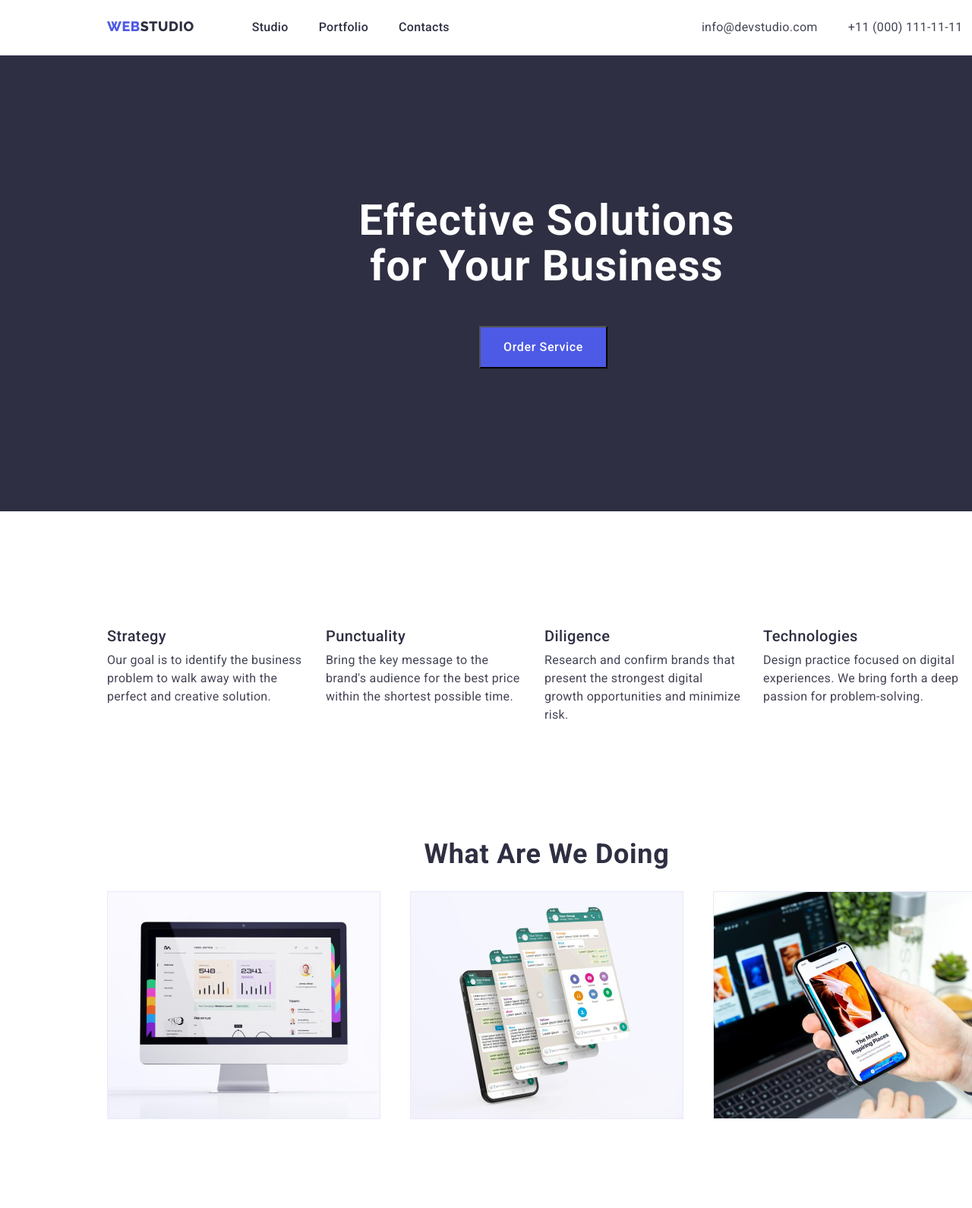
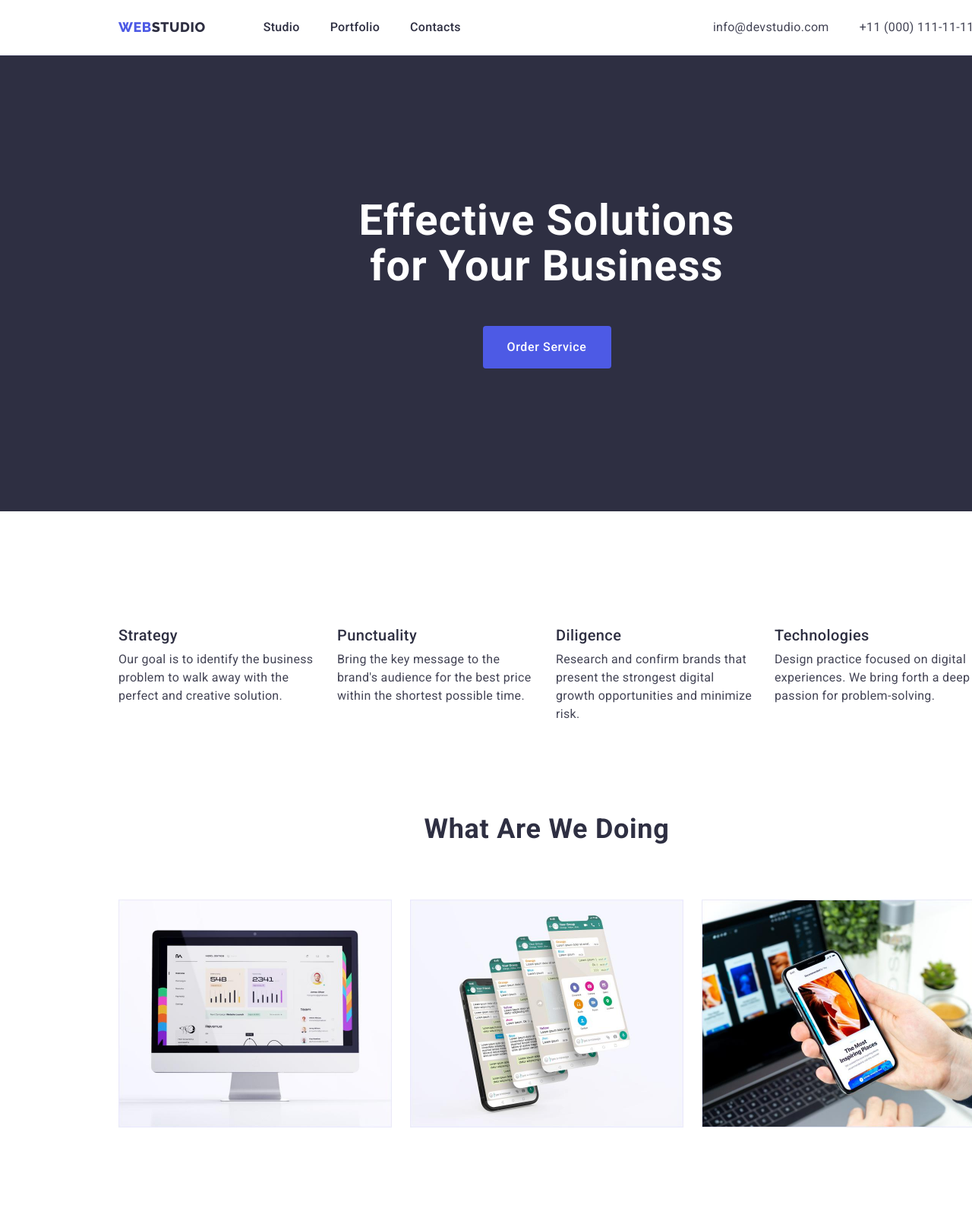
Before and after one commit to KaterynaKarabanova/goit-hw-03, a plain HTML site: page index.html in a window 1280 px wide. Shown: the top 1590 px of the page at 76% size. Drawn offline with nearby package versions, Linux system fonts and the light colour scheme.

```diff
--- a/CSS/style.css
+++ b/CSS/style.css
@@ -54,6 +54,7 @@ header {
     width: 1158px;
     margin-left: auto;
     margin-right: auto;
+    padding: 0 15px 0 15px;
 }
 
 .list {
@@ -82,7 +83,7 @@ nav,
     line-height: 1.17;
     letter-spacing: 0.03em;
     text-transform: uppercase;
-
+   margin-right: 76px;
 }
 
 .web {
@@ -91,6 +92,9 @@ nav,
 }
 
 /* navigation*/
+.navigation {
+    align-items: center;
+}
 .navigation-link {
     color: var(--background-navy);
     font-weight: 500;
@@ -98,14 +102,15 @@ nav,
     line-height: 1.5;
     letter-spacing: 0.02em;
     text-decoration: none;
+    padding: 24px 0;
 }
 
-.navigation-list li:first-child {
-    margin-left: 76px;
+
+.navigation-list:not(:first-child) {
+    gap: 40px;
 }
-
-.navigation-list li:not(:first-child) {
-    margin-left: 40px;
+.navigation-list li:last-child {
+    margin-right: 0;
 }
 
 .navigation-link:hover {
@@ -147,8 +152,10 @@ button {
     cursor: pointer;
 }
 
+
 .hero {
     background-color: var(--background-navy);
+    padding: 188px 0;
 }
 
 .hero-title {
@@ -158,9 +165,10 @@ button {
     line-height: 1.07;
     letter-spacing: 0.02em;
     text-align: center;
-    padding-top: 188px;
     margin-bottom: 48px;
-
+    max-width: 496px;
+margin-left: auto;
+    margin-right: auto;
 }
 
 .button-order {
@@ -172,10 +180,13 @@ button {
     line-height: 1.5;
     letter-spacing: 0.04em;
     text-align: center;
-    margin-bottom: 188px;
     min-height: 56px;
+    display: block;
     min-width: 169px;
-    margin-left: 490px;
+    margin-left: auto;
+    margin-right: auto;
+    border: none;
+    border-radius: 4px;
 }
 
 .button-order:hover {
@@ -187,20 +198,23 @@ button {
 }
 
 /* Studio*/
-.container-studio {
-    padding-top: 120px;
+
+.studio-section {
+    padding: 120px 0;
 }
-
 .invisible-title {
-    display: none;
+    visibility: hidden;
 }
 
 .studio {
     display: flex;
     width: 1128px;
     justify-content: space-between;
+    gap: 24px;
 }
-
+.studio:last-child {
+    margin-right: 0;
+}
 .studio-list {
     width: 264px;
 
@@ -213,8 +227,8 @@ button {
     line-height: 1.2;
     letter-spacing: 0.02em;
     margin-bottom: 8px;
-    margin-bottom: 8px;
-    margin-top: 32px;
+
+
 }
 
 .paragraph-text {
@@ -224,11 +238,13 @@ button {
     letter-spacing: 0.02em;
     color: var(--text-slate);
     line-height: 1.5;
-    padding-bottom: 32px;
+
 }
 
 /* activity*/
-
+.activity-section {
+    padding-bottom: 120px;
+}
 .section-title {
     color: var(--background-navy);
     font-weight: 700;
@@ -237,33 +253,48 @@ button {
     text-align: center;
     text-transform: capitalize;
     letter-spacing: 0.02em;
-    padding-top: 120px;
-    padding-bottom: 28px;
+    margin-bottom: 72px;
 }
 
 .activity {
     display: flex;
     justify-content: space-between;
     margin-bottom: 120px;
+    gap: 24px;
 }
 
+.activity:last-child {
+    margin-right: 0;
+}
+.activity-list {
+    width: calc((100% - 48px) / 3);
+}
 /* team */
 .team {
     background-color: var(--background-cloud);
+    padding: 120px 0;
 }
 
 .team-list {
     display: flex;
     justify-content: space-between;
-    padding-bottom: 120px;
+    gap: 24px;
+
 }
-
+.team-list:last-child {
+    margin-right: 0;
+}
 .team-members {
     background-color: var(--base-white);
-    width: 264px;
-
+    width: calc((100% - 72px) / 4);
+    border-radius: 0px 0px 4px 4px;
 }
-
+.team-name-position {
+    padding: 32px 16px;
+}
+.team-names {
+    margin-bottom: 8px;
+}
 .team-names,
 .team-positions {
     text-align: center;
@@ -272,12 +303,12 @@ button {
 /* footer */
 .footer {
     background-color: var(--background-navy);
+    padding: 100px 0;
 }
-
 .logo-footer {
-    padding-top: 100px;
+    display: inline-block;
+    margin-bottom: 16px;
 }
-
 .web-footer {
     color: var(--background-cloud);
 }
@@ -285,9 +316,7 @@ button {
 .footer-text {
     color: var(--background-cloud);
     line-height: 1.5;
-    width: 264px;
-    margin-top: 40px;
-    padding-bottom: 100px;
+    max-width: 264px;
 }
 
 /* PORTFOLIO */
--- a/index.html
+++ b/index.html
@@ -17,7 +17,7 @@
 <body>
   <header class="page-header">
     <div class="container container-header">
-      <nav>
+      <nav class="navigation">
         <a href="./index.html" class="logo link">Web<span class="web">Studio</span></a>
         <ul class="navigation-list list">
           <li> <a href="./index.html" class="navigation-link link">Studio</a></li>
@@ -41,8 +41,8 @@
       </div>
     </section>
 
-    <section>
-      <div class="container container-studio">
+    <section class="studio-section">
+      <div class="container">
         <h2 class="invisible-title">Studio</h2>
         <ul class="studio list">
           <li class="studio-list">
@@ -72,7 +72,7 @@
         </ul>
       </div>
     </section>
-    <section>
+    <section class="activity-section">
       <div class="container">
         <h2 class="section-title">What are we doing</h2>
         <ul class="activity list">
@@ -101,35 +101,35 @@
           <li class="team-members">
             <img src="images/MarkGuerrero.jpg" alt="a portrait photo of Mark Guerrero" width="264">
 
-
+              <div class="team-name-position">
             <h3 class="team-names paragraph-title">Mark Guerrero</h3>
             <p class="team-positions paragraph-text">Product Designer</p>
-
+            </div>
           </li>
           <li class="team-members">
 
             <img src="images/TomFord.jpg" alt="a portrait photo of Tom Ford" width="264">
 
-
+            <div class="team-name-position">
             <h3 class="team-names paragraph-title">Tom Ford</h3>
             <p class="team-positions paragraph-text">Frontend Developer</p>
-
+            </div>
           </li>
           <li class="team-members">
 
             <img src="images/CamilaGarcia.jpg" alt="a portrait photo of Camila Garcia" width="264">
-
+            <div class="team-name-position">
             <h3 class="team-names paragraph-title">Camila Garcia</h3>
             <p class="team-positions paragraph-text">Marketing</p>
-
+            </div>
           </li>
           <li class="team-members">
 
             <img src="images/DanielWilson.jpg" alt="a portrait photo of Daniel Wilson" width="264">
-
+             <div class="team-name-position">
             <h3 class="team-names paragraph-title">Daniel Wilson</h3>
             <p class="team-positions paragraph-text">UI Designer</p>
-
+             </div>
           </li>
         </ul>
       </div>
@@ -138,8 +138,8 @@
 
   <footer class="footer">
     <div class="container">
-      <div class="logo-footer"><a href="./index.html" class="logo link">Web<span class="web-footer">Studio</span></a>
-      </div>
+
+        <a href="./index.html" class="logo link logo-footer">Web<span class="web-footer">Studio</span></a>
       <p class="footer-text">Increase the flow of customers and sales for your business with digital marketing & growth
         solutions.</p>
     </div>
```
Also changed, not shown: portfolio.html (+4 -4 lines).
